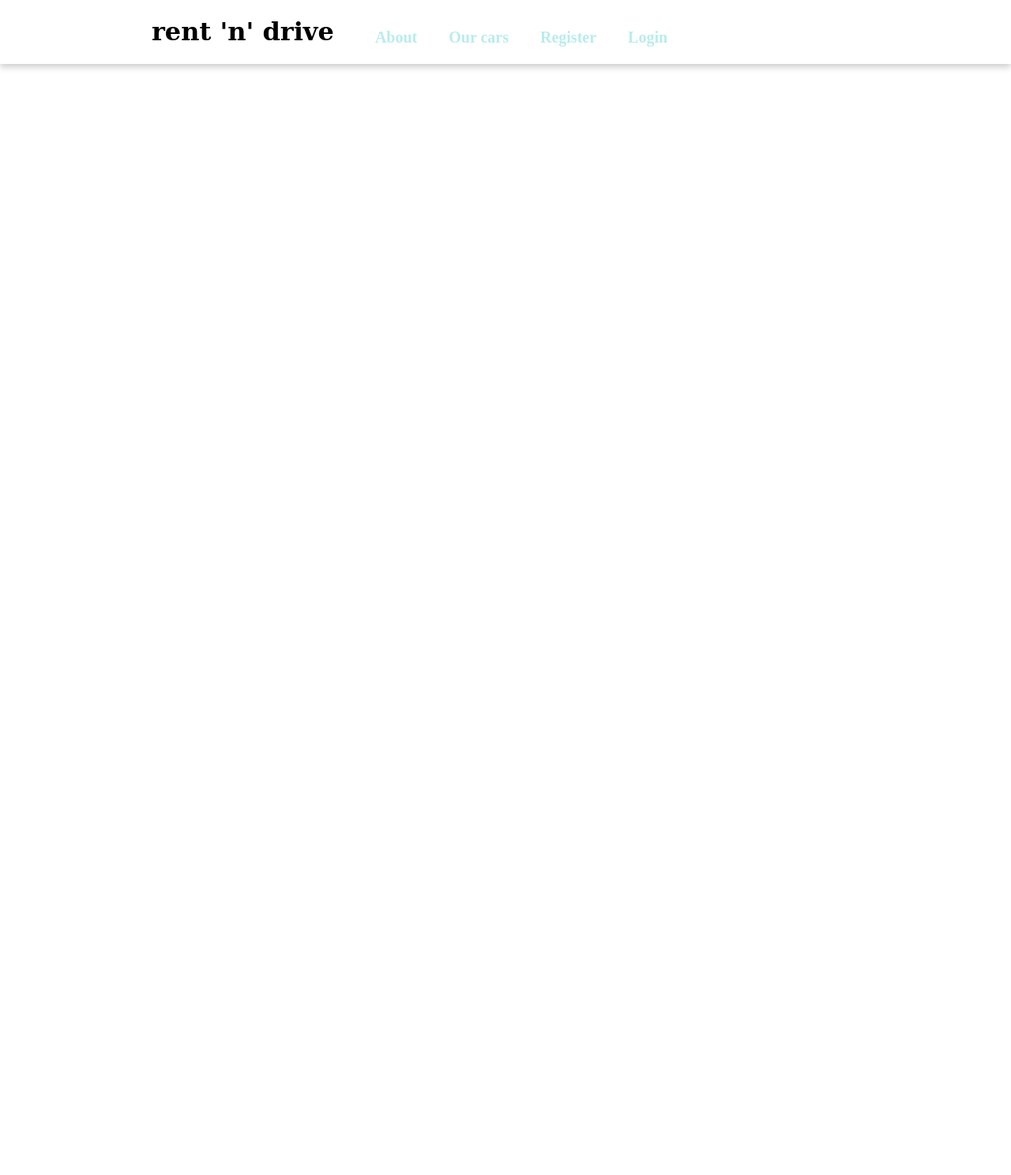
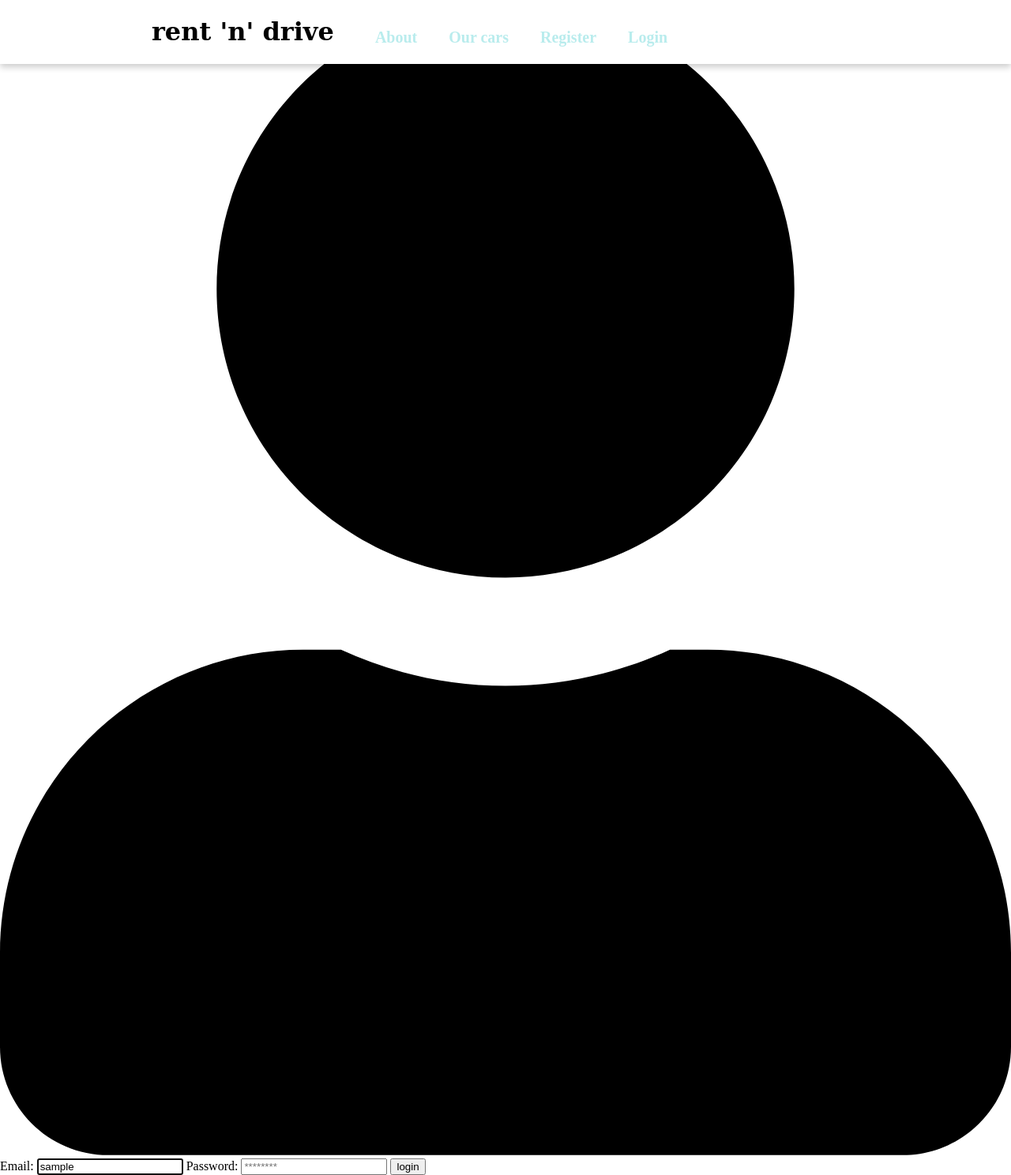
Before and after one commit to JosephDeFacto/rent-and-drive, a Symfony app: template templates/login/index.html.twig in a window 1280 px wide. Shown: the whole page at 79% size. Before the commit the page ends 88 px from the top, so only its background shows below. Run offline with Twig, Linux system fonts and the light colour scheme; the template is opened without the code that fills it: most values are stand-ins (such as "Sample title", 1, 10 or a date in 2020); some libraries are stand-ins or nearby versions.

Commit message:
Add new div with SVG and moved login form inside it on login page template

```diff
--- a/templates/login/index.html.twig
+++ b/templates/login/index.html.twig
@@ -6,17 +6,22 @@
     {% if error %}
         <div>{{ error.messageKey|trans(error.messageData, 'security') }}</div>
     {% endif %}
+    <div class="auth-container login">
 
-    <form action="{{ path('app_login') }}" method="post">
-        <label for="username">Email:</label>
-        <input type="text" id="username" name="_username" value="{{ last_username }}"/>
+        <svg class="svg-user svg-login" xmlns="http://www.w3.org/2000/svg" viewBox="0 0 448 512"><path d="M224 256c70.7 0 128-57.3 128-128S294.7 0 224 0 96 57.3 96 128s57.3 128 128 128zm89.6 32h-16.7c-22.2 10.2-46.9 16-72.9 16s-50.6-5.8-72.9-16h-16.7C60.2 288 0 348.2 0 422.4V464c0 26.5 21.5 48 48 48h352c26.5 0 48-21.5 48-48v-41.6c0-74.2-60.2-134.4-134.4-134.4z"/></svg>
 
-        <label for="password">Password:</label>
-        <input type="password" id="password" name="_password"/>
+        <form action="{{ path('app_login') }}" method="post" class="form-action login">
+            <label for="username">Email:</label>
+            <input type="text" id="username" name="_username" placeholder="youremail@gmail.com" autocomplete="off" autofocus value="{{ last_username }}"/>
 
-        {# If you want to control the URL the user is redirected to on success
+            <label for="password">Password:</label>
+            <input type="password" id="password" placeholder="********" name="_password"/>
+
+            {# If you want to control the URL the user is redirected to on success
         <input type="hidden" name="_target_path" value="/account"/> #}
 
-        <button type="submit">login</button>
-    </form>
+            <button class="auth-submit" type="submit">login</button>
+
+        </form>
+    </div>
 {% endblock %}
```
